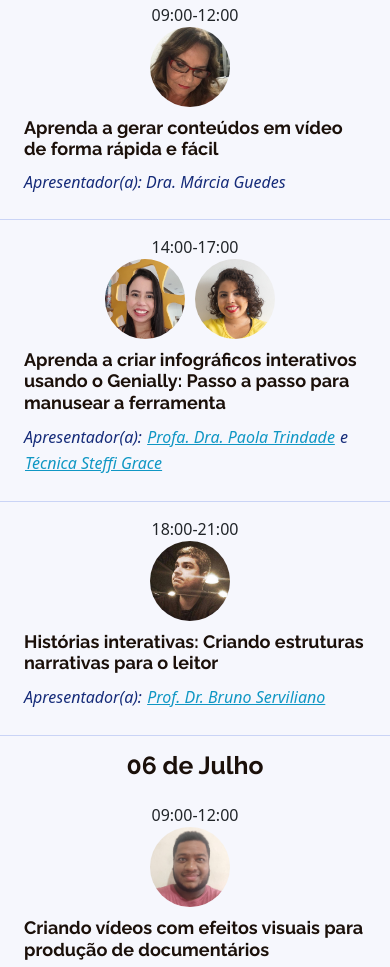
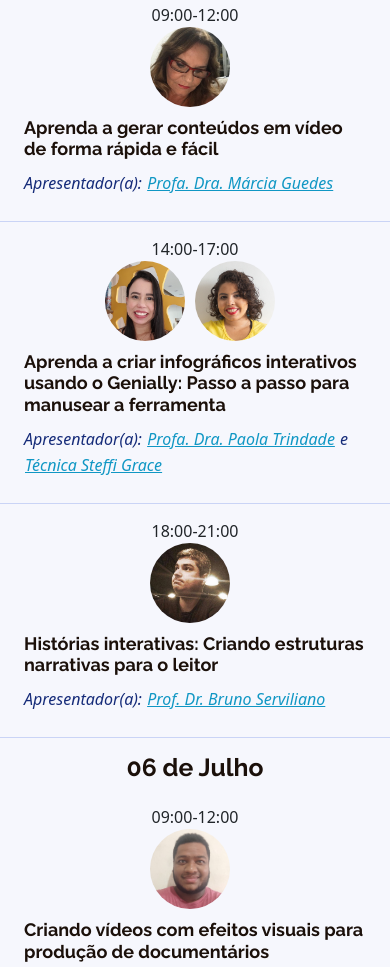
Before and after one commit to PET-Comp-UFMA/EEA-UFMA, a plain HTML site: page programacao.html in a window 390 px wide. Shown: the part 1519-2486 px from the top of the page. Drawn offline with nearby package versions, Linux system fonts and the light colour scheme; files that its build step writes are made by us from their sources; a script that the page names is missing; files whose address does not match are found by name.

Commit message:
fix: popover mobile

```diff
--- a/programacao.html
+++ b/programacao.html
@@ -152,8 +152,8 @@
           <div class="col-md-7">
             <h4>Aprenda a criar eBooks e banners usando o Figma: Dicas e exemplos práticos</h4>
             <p>Apresentador(a):
-              <button title="Luis Rivero"
-              data-toggle="popover" data-trigger="hover"
+              <button title="Luis Rivero" data-container="body"
+              data-toggle="popover" data-trigger="hover" data-placement="right"
               data-content="Doutor em Informática pela UFAM (título obtido em 2017) e Professor Adjunto A do Departamento de Informática da Universidade Federal do Maranhão, onde atua em cursos de graduação. <br> <i>Lattes: <a href='http://lattes.cnpq.br/8534667641706692' target='_blank'>Luis Rivero</a></i>" class="button-popover"> Prof. Dr. Luis Rivero</a>
             </p>
           </div>
@@ -191,7 +191,12 @@
           </div>
           <div class="col-md-7">
             <h4>Aprenda a gerar conteúdos em vídeo de forma rápida e fácil</h4>
-            <p>Apresentador(a): Dra. Márcia Guedes</p>
+            <p>Apresentador(a):
+              <button title="Márcia Guedes"
+              data-toggle="popover" data-trigger="hover"
+              data-content="Possui mestrado em Língua Portuguesa pela Pontifícia Universidade Católica de São Paulo, doutorado em Linguística e Semiótica, pela Universidade de São Paulo, e pós-doutorado também na Pontifícia Universidade de São Paulo. Faz parte do banco de avaliadores do INEP e é avaliadora ad hoc do Instituto Federal do Maranhão. É professora associada do Bacharelado Interdisciplinar em Ciência e Tecnologia da Universidade Federal do Maranhão. <br> <i>Lattes: <a href='http://lattes.cnpq.br/6503433740335752' target='_blank'>Márcia Guedes</a></i>" class="button-popover">Profa. Dra. Márcia Guedes</a>
+              </button>
+            </p>
           </div>
         </div>
         <div class="row schedule-item">
@@ -545,7 +550,7 @@
 
   <script>
     $('[data-toggle="popover"]').popover({
-      trigger: "hover click",
+      trigger: "hover focus",
       sanitizer: false,
       html: true
     });
```
